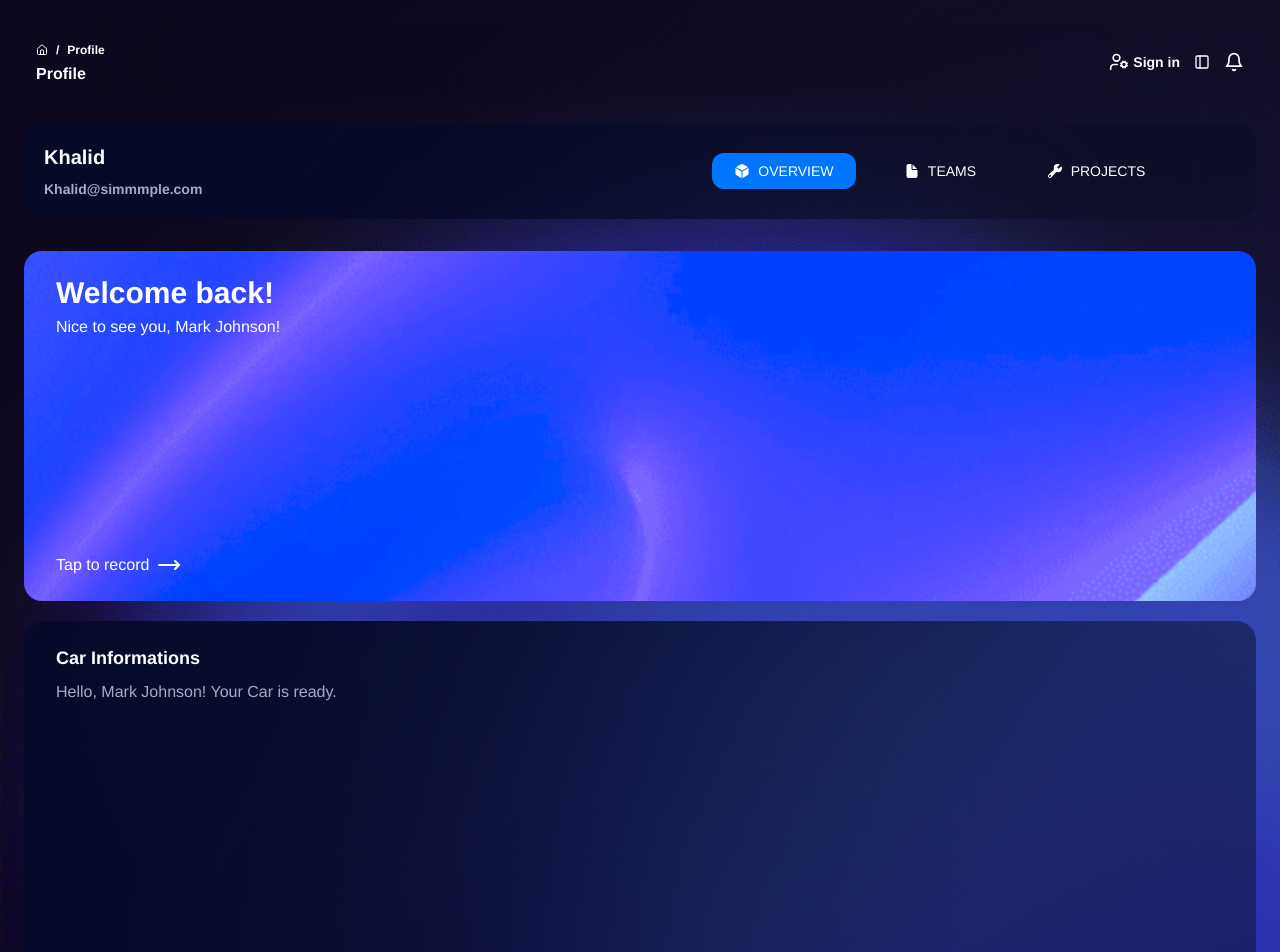
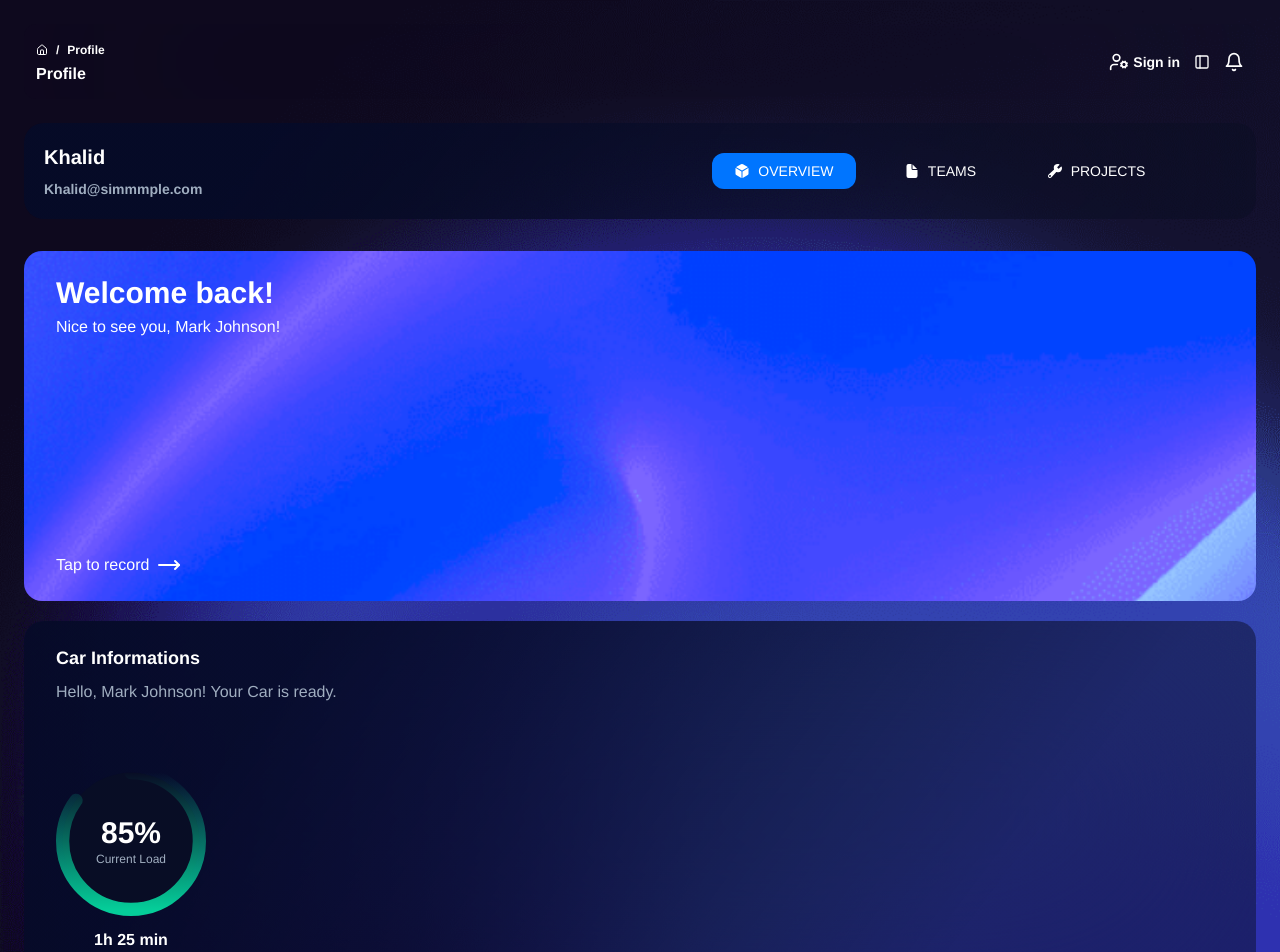
Before and after one commit to shefoo-om/Dashboard, a Next.js app: page /profile in a window 1280 px wide. Shown: the top 952 px of the page. Built offline with nearby package versions, Linux system fonts and the light colour scheme.

Commit message:
update the second card, percent progress

```diff
--- a/src/app/profile/page.tsx
+++ b/src/app/profile/page.tsx
@@ -1,16 +1,22 @@
 /* eslint-disable @typescript-eslint/no-explicit-any */
 "use client";
 
-import type { NavbarDetails, profileInformation } from "@/types/Profile"
+import CircularProgress from "@/components/Profile/PercentSVG";
+import type { NavbarDetails, PercentProgress, profileInformation } from "@/types/Profile"
 import { MoveRight } from "lucide-react";
 import Link from "next/link";
 import React, { useState } from "react"
 
 const NavbarDetails: NavbarDetails[] = [
-  { name: "Khalid", email: "Khalid@simmmple.com" }
+  { id: 1, name: "Khalid", email: "Khalid@simmmple.com" }
 ]
+const PercentProgress: PercentProgress[] = [
+  { id: 1, percent: 85, time: "1h 25 min" }
+]
+
 const ProfileInformation: profileInformation[] = [
   {
+    id: 1,
     name: " Mark Johnson", mobile: " (44) 123 1234 123", email: "mark@simmmple.com", location: " United States",
     socail: [{ Facebook: "https://www.facebook.com", X: "https://www.twitter.com", Insta: "https://www.instagram.com" }]
   }
@@ -30,7 +36,7 @@ export default function ProfilePage() {
       <div className="MainCards w-full flex justify-between items-center max-md:flex-col gap-2 p-5">
         <div className="w-1/2 max-md:w-full flex flex-col justify-between items-start max-md:items-center gap-2">
           {NavbarDetails.map((ele) => (
-            <React.Fragment key={ele.name}>
+            <React.Fragment key={ele.id}>
               <p className="text-xl font-bold">{ele.name}</p>
               <p className="text-sm font-semibold text-secondColor">{ele.email}</p>
             </React.Fragment>
@@ -86,8 +92,27 @@ export default function ProfilePage() {
             <p className="headerTitle pb-2">Car Informations</p>
             <p className="text-secondColor">Hello, Mark Johnson! Your Car is ready.</p>
           </div>
-          <div className="w-full h-full">
-            <div></div>
+          <div className="w-full h-full flex flex-wrap justify-between items-center gap-2 py-2">
+            {PercentProgress.map((ele) => (
+              <div key={ele.id} className="w-max flex flex-col justify-between items-center gap-y-3">
+                <div className="w-[150px] h-[150px] flex justify-between items-center relative">
+                  <CircularProgress percentage={ele.percent} />
+                  <div className="w-full flex flex-col justify-between items-center absolute">
+                    <p className="text-3xl font-bold">{ele.percent}%</p>
+                    <p className="text-secondColor text-xs">Current Load</p>
+                  </div>
+                </div>
+                <div className="flex flex-col">
+                  <p className="font-bold text-center">{ele.time}</p>
+                  <p className="text-secondColor text-sm">Time to full charge</p>
+                </div>
+              </div>))}
+            {/* <div className="flex max-md:flex-wrap justify-between items-center gap-3">
+              <div className="billingInfoBox w-[48%] max-md:w-full flex justify-between items-center">
+                <p>hi</p>
+                <p>hi</p>
+              </div>
+            </div> */}
           </div>
         </div>
 
--- /dev/null
+++ b/src/components/Profile/PercentSVG.tsx
@@ -0,0 +1,53 @@
+import React from "react";
+
+interface PercentageProgress {
+    percentage: number;
+}
+
+const CircularProgress: React.FC<PercentageProgress> = ({ percentage }) => {
+    const radius = 77.5;
+    const circumference = 2 * Math.PI * radius;
+    const offset = circumference - (percentage / 100) * circumference;
+
+    return (
+        <svg
+            style={{ transform: "rotate(-90deg)", overflow: "visible" }}
+            xmlns="http://www.w3.org/2000/svg"
+            viewBox="85 85 170 170"
+        >
+            <linearGradient
+                id="grd_0j9935rz7zwd"
+                x1="0%"
+                y1="0%"
+                x2="0%"
+                y2="100%"
+                gradientTransform="rotate(90, .5, .5)"
+            >
+                <stop offset="0" stopColor="rgba(5, 205, 153, 0)" />
+                <stop offset="100" stopColor="#05CD99" />
+            </linearGradient>
+            <circle
+                cx="170"
+                cy="170"
+                r={radius}
+                stroke="transparent"
+                strokeWidth="15"
+                fill="#080D25"
+            ></circle>
+            <circle
+                cx="170"
+                cy="170"
+                r={radius}
+                fill="none"
+                strokeWidth="15"
+                strokeDasharray={circumference}
+                strokeDashoffset={offset}
+                strokeLinecap="round"
+                stroke="url(#grd_0j9935rz7zwd)"
+                style={{ transition: "stroke-dashoffset 400ms" }}
+            ></circle>
+        </svg>
+    );
+};
+
+export default CircularProgress;
```
Also changed, not shown: src/types/Profile.d.ts (+8 -0 lines).
